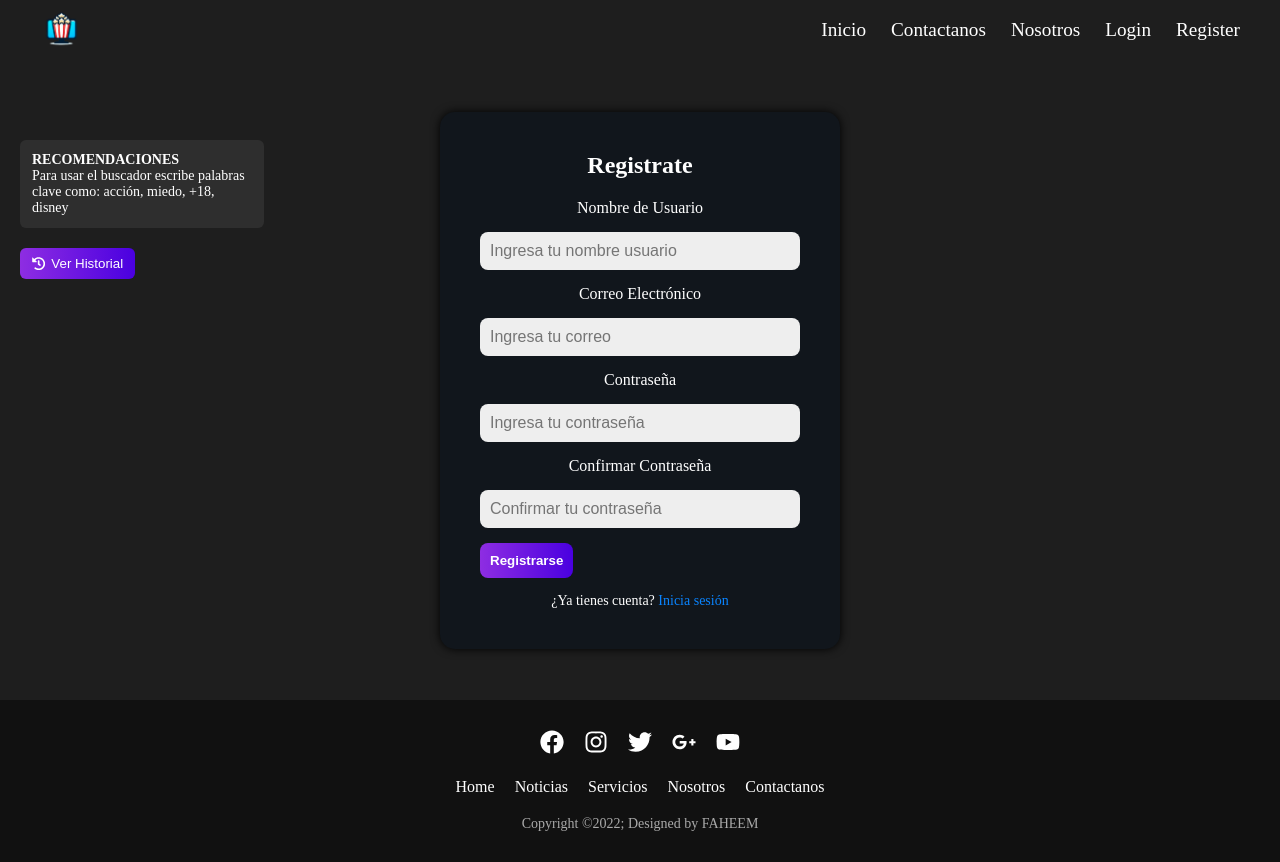
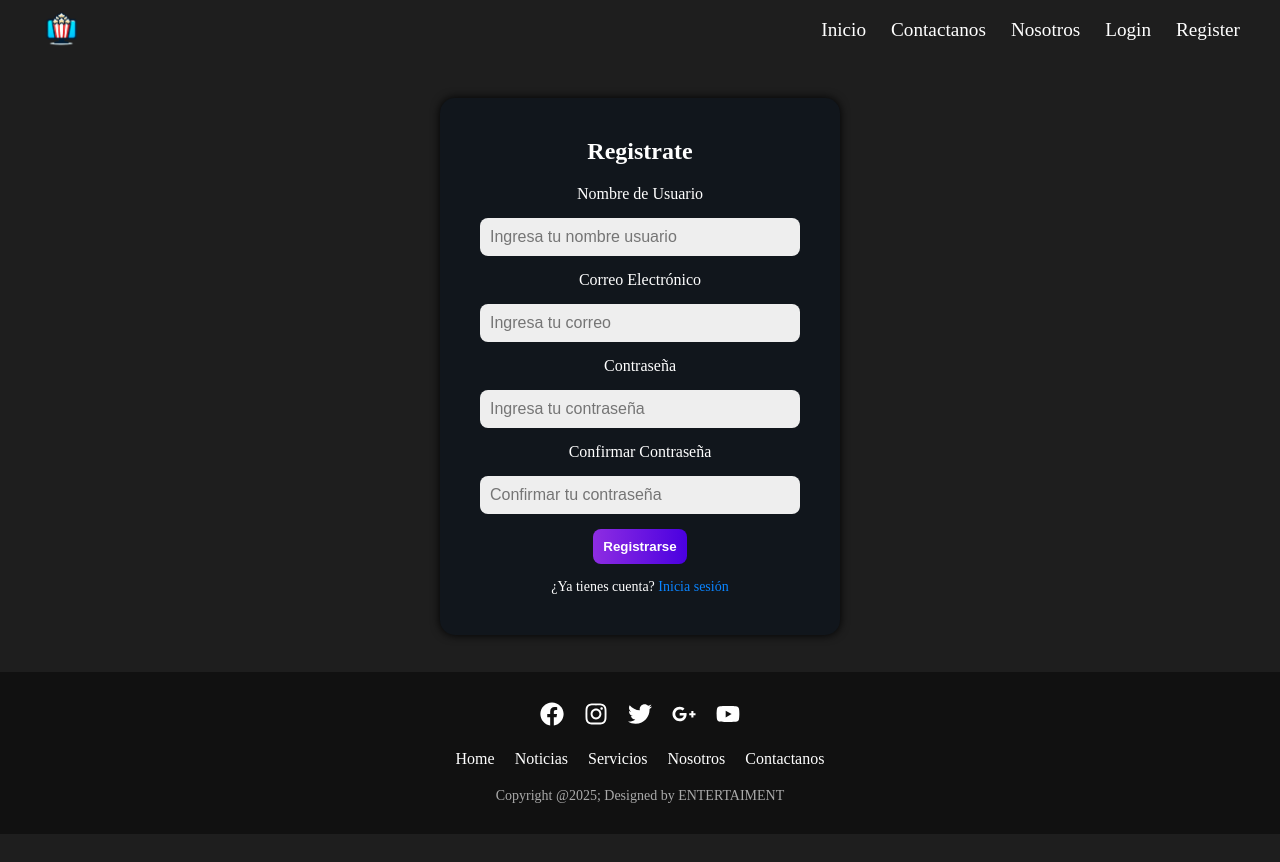
Before and after one commit to julianandres31/React, a React (Vite) app: page /register in a window 1280 px wide. After the commit the page ends 834 px from the top, so only its background shows below. Built offline with nearby package versions, Linux system fonts and the light colour scheme.

Commit message:
arreglos diseño

```diff
--- a/src/Componentes/Contacto/Contacto.module.css
+++ b/src/Componentes/Contacto/Contacto.module.css
@@ -1,10 +1,13 @@
 .contactSection {
   background-color: #0f1115;
   color: white;
-  padding: 60px 20px;
+  padding: 16px 40px;
   max-width: 800px;
   margin: 0 auto;
+  margin-bottom: 96px;
   font-family: 'Segoe UI', sans-serif;
+  box-shadow: 0 0 10px #000;
+  margin-top: 25px;
 }
 
 .contactSection h2 {
--- a/src/Componentes/Footer/index.jsx
+++ b/src/Componentes/Footer/index.jsx
@@ -13,13 +13,13 @@ const Footer = () => {
         <FaYoutube />
       </div>
       <ul className={styles.footerLinks}>
-        <li>Home</li>
+        <li>Home </li>
         <li>Noticias</li>
         <li>Servicios</li>
         <li>Nosotros</li>
         <li>Contactanos</li>
       </ul>
-      <p className={styles.copy}>Copyright ©2022; Designed by FAHEEM</p>
+      <p className={styles.copy}>Copyright @2025; Designed by ENTERTAIMENT</p>
     </footer>
   );
 };
--- a/src/Componentes/Inicio/Inicio.module.css
+++ b/src/Componentes/Inicio/Inicio.module.css
@@ -1,7 +1,7 @@
 .contenedor {
   background-color: #1e1e1e;
   color: white;
-  height: 80vh;
+  height: 76.5vh;
   display: flex;
   align-items: center;
   justify-content: center;
@@ -42,11 +42,11 @@
 
 .centro h1 {
   font-size: 28px;
-  margin-bottom: 8px;
+  margin-bottom: 10px;
 }
 
 .centro p {
-  margin-bottom: 16px;
+  margin-bottom: 20px;
 }
 
 .buscador {
@@ -69,5 +69,6 @@
   background: rgb(100, 100, 100);
   border: none;
   cursor: pointer;
-  font-size: 18px;
+  font-size: 16px;
+  margin-top: auto;
 }
--- a/src/Componentes/Login/Login.module.css
+++ b/src/Componentes/Login/Login.module.css
@@ -1,40 +1,14 @@
 .contenedor {
   background-color: #1e1e1e;
   color: white;
-  height: 80vh;
+  height: 76.5vh;
   display: flex;
   align-items: center;
   justify-content: center;
   position: relative;
 }
 
-.lateral {
-  position: absolute;
-  left: 20px;
-  top: 80px;
-  display: flex;
-  flex-direction: column;
-  gap: 20px;
-}
 
-.recomendaciones {
-  background-color: #2e2e2e;
-  padding: 12px;
-  border-radius: 6px;
-  font-size: 14px;
-  max-width: 220px;
-}
-
-.historial {
-  background-color: #ccc;
-  border: none;
-  padding: 8px 12px;
-  border-radius: 6px;
-  cursor: pointer;
-  display: flex;
-  align-items: center;
-  gap: 6px;
-}
 
 .loginBox {
   background-color: #11161c;
--- a/src/Componentes/Login/index.jsx
+++ b/src/Componentes/Login/index.jsx
@@ -7,18 +7,6 @@ import { Link } from "react-router-dom";
 function Login() {
   return (
     <section className={style.contenedor}>
-      {/* Lateral izquierdo (igual que en inicio) */}
-      <div className={style.lateral}>
-        <div className={style.recomendaciones}>
-          <strong>RECOMENDACIONES</strong>
-          <p>Para usar el buscador escribe palabras clave como: acción, miedo, +18, disney</p>
-        </div>
-        <button className={style.historial}>
-          <FaHistory /> Ver Historial
-        </button>
-      </div>
-
-      {/* Formulario de login */}
       <div className={style.loginBox}>
         <h2>Iniciar Sesión</h2>
         <form>
--- a/src/Componentes/Nosotros/Nosotros.module.css
+++ b/src/Componentes/Nosotros/Nosotros.module.css
@@ -1,10 +1,17 @@
 .nosotros {
   background-color: #0f1115;
   color: #fff;
-  padding: 60px 20px;
-  max-width: 800px;
-  margin: 0 auto;
+  padding: 50px;
+  max-width: 850px;
+  border-radius: 6px;
+  margin-bottom: 8.2%;
+  margin-left: auto;
+  margin-right: auto;
+  margin-top: 5%;
   font-family: 'Segoe UI', sans-serif;
+  border-radius: 15px;
+  box-shadow: 0 0 10px #000;
+
 }
 
 .nosotros h2 {
--- a/src/Componentes/Nosotros/index.jsx
+++ b/src/Componentes/Nosotros/index.jsx
@@ -20,6 +20,7 @@ const Nosotros = () => {
         <li>Siempre aprendiendo</li>
       </ul>
     </div>
+
   );
 };
 
--- a/src/Componentes/Register/Register.module.css
+++ b/src/Componentes/Register/Register.module.css
@@ -1,40 +1,14 @@
 .contenedor {
   background-color: #1e1e1e;
   color: white;
-  height: 80vh;
+  height: 76.5vh;
   display: flex;
   align-items: center;
   justify-content: center;
   position: relative;
 }
 
-.lateral {
-  position: absolute;
-  left: 20px;
-  top: 80px;
-  display: flex;
-  flex-direction: column;
-  gap: 20px;
-}
 
-.recomendaciones {
-  background-color: #2e2e2e;
-  padding: 12px;
-  border-radius: 6px;
-  font-size: 14px;
-  max-width: 220px;
-}
-
-.historial {
-  background-color: #ccc;
-  border: none;
-  padding: 8px 12px;
-  border-radius: 6px;
-  cursor: pointer;
-  display: flex;
-  align-items: center;
-  gap: 6px;
-}
 
 .registerBox {
   background-color: #11161c;
@@ -43,6 +17,7 @@
   box-shadow: 0 0 10px #000;
   width: 320px;
   text-align: center;
+
 }
 
 .registerBox h2 {
@@ -70,6 +45,7 @@ button[type="submit"] {
   border: none;
   border-radius: 8px;
   cursor: pointer;
+  margin: auto;
 }
 
 .inicioSesion {
--- a/src/Componentes/Register/index.jsx
+++ b/src/Componentes/Register/index.jsx
@@ -7,18 +7,6 @@ import { Link } from "react-router-dom";
 function Register() {
   return (
     <section className={style.contenedor}>
-      {/* Lateral izquierdo */}
-      <div className={style.lateral}>
-        <div className={style.recomendaciones}>
-          <strong>RECOMENDACIONES</strong>
-          <p>Para usar el buscador escribe palabras clave como: acción, miedo, +18, disney</p>
-        </div>
-        <button className={style.historial}>
-          <FaHistory /> Ver Historial
-        </button>
-      </div>
-
-      {/* Formulario de registro */}
       <div className={style.registerBox}>
         <h2>Registrate</h2>
         <form>
```
